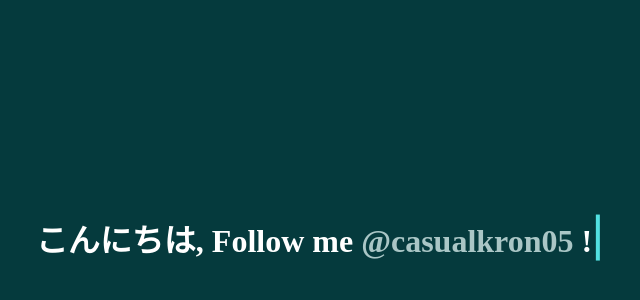
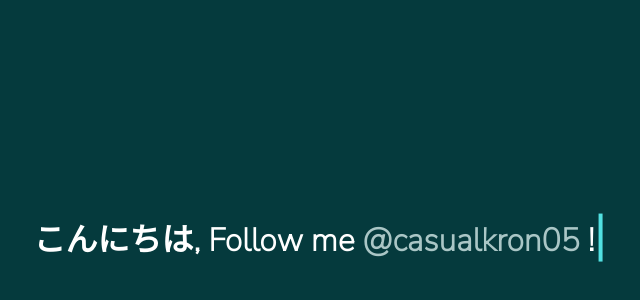
Before and after one commit to RuizHabi/casualkron05, a plain HTML site: page index.html in a window 1280 px wide. Shown: the part 162-462 px from the top of the page, without its empty margins (324-964 px from the left). Drawn offline with Linux system fonts and the light colour scheme; files that its build step writes are made by us from their sources.

Commit message:
Update style.css

```diff
--- a/style.css
+++ b/style.css
@@ -1,6 +1,6 @@
 @import url('https://fonts.googleapis.com/css2?family=Nunito+Sans:wght@200&display=swap');
          :root {
-            font-style: 'Nunito Sans', sans-serif;
+            --font-style: 'Nunito Sans', sans-serif;
         }
 
         body {
```
